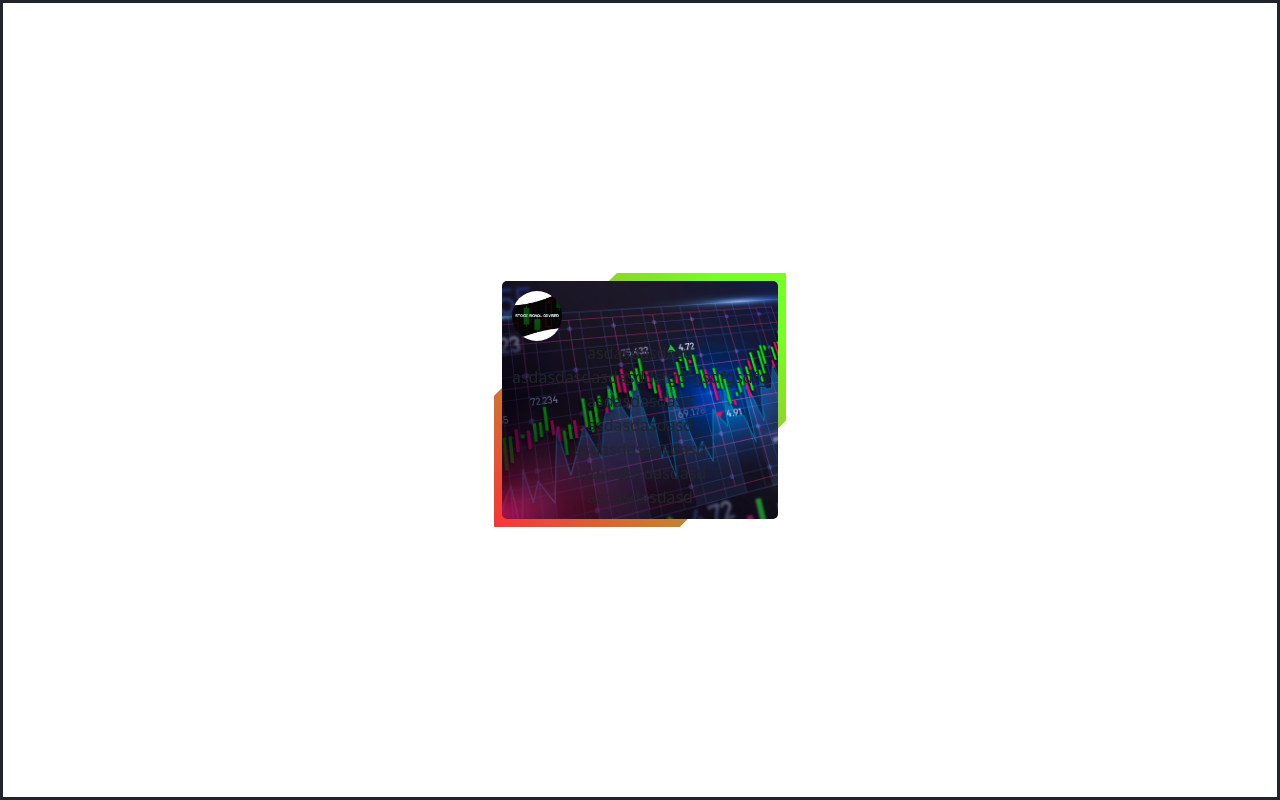
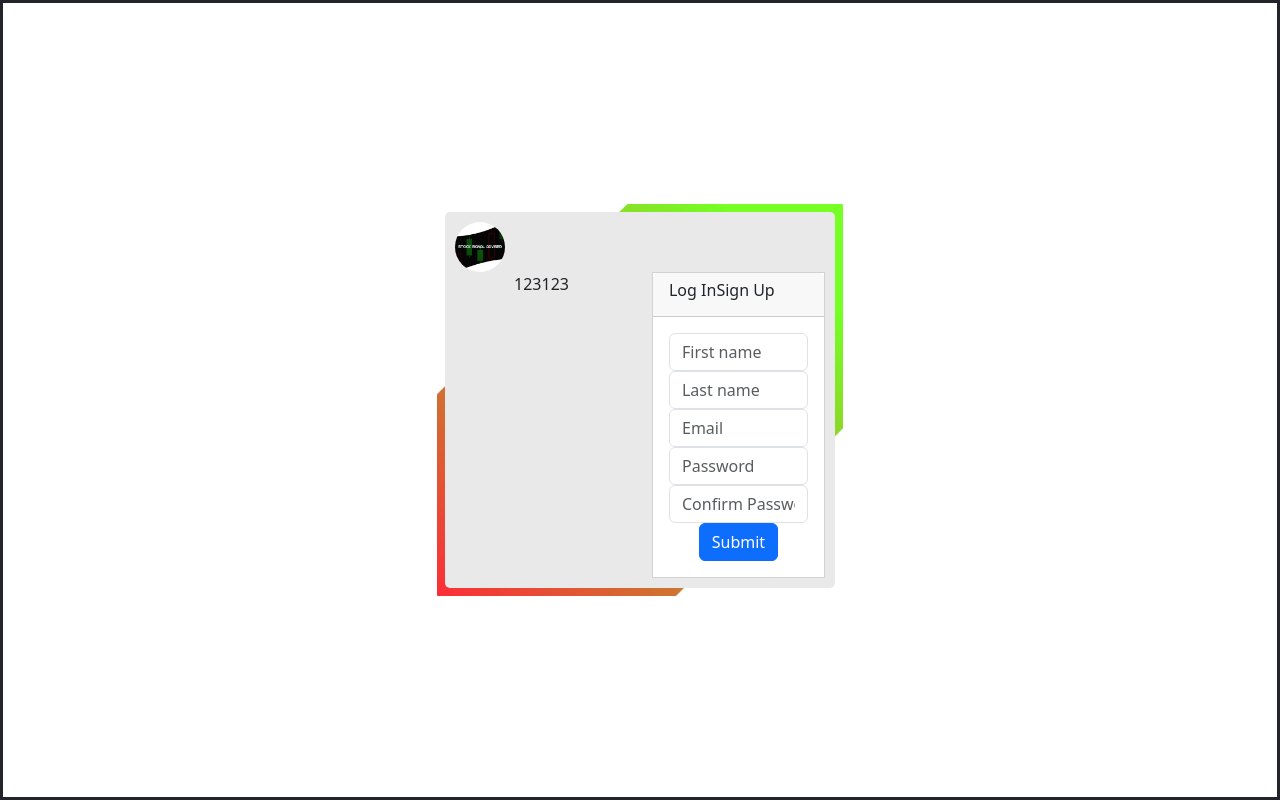
Before and after one commit to desh1997/stafrontend, a React (Create React App) app in the folder stafrontend/: page /register in a window 1280 px wide. Built offline with nearby package versions, Linux system fonts and the light colour scheme.

Commit message:
created basic login regiister layout

```diff
--- a/stafrontend/package.json
+++ b/stafrontend/package.json
@@ -3,11 +3,15 @@
   "version": "0.1.0",
   "private": true,
   "dependencies": {
+    "@fortawesome/fontawesome-svg-core": "^6.4.2",
+    "@fortawesome/free-solid-svg-icons": "^6.4.2",
+    "@fortawesome/react-fontawesome": "^0.2.0",
     "@testing-library/jest-dom": "^5.17.0",
     "@testing-library/react": "^13.4.0",
     "@testing-library/user-event": "^13.5.0",
     "axios": "^1.5.1",
     "bootstrap": "^5.3.2",
+    "font-awesome": "^4.7.0",
     "react": "^18.2.0",
     "react-dom": "^18.2.0",
     "react-router-dom": "^6.16.0",
--- a/stafrontend/src/Components/Assets/auth.css
+++ b/stafrontend/src/Components/Assets/auth.css
@@ -34,14 +34,15 @@
 }
 
 .myDiv {
-    background: url("../Assets/images/authFormBG.jpg");
+    /* background: url("../Assets/images/authFormBG.jpg"); */
     background-size: cover;
     box-sizing: border-box;
     background-position: center center;
     padding: 10px;
     border-radius: 5px;
-    /* background-color: rgba(255, 255, 255, 0.5); */
-    opacity: 100px;
+    /* background-color: rgba(72, 72, 72, 0.5); */
+    /* opacity: 100px; */
+    background-color: rgb(234, 233, 233);
 }
 
 .auth_header {
--- a/stafrontend/src/Components/Auth/Register.jsx
+++ b/stafrontend/src/Components/Auth/Register.jsx
@@ -1,8 +1,10 @@
 import Axios from '../../utility/api';
 import '../Assets/auth.css';
-import logo from '../Assets/images/logo.jpg'
+import logo from '../Assets/images/logo.jpg';
+// import React, { useState } from 'react';
 
 export const Register = () => {
+
     return (
         <div className='reg_container'>
             <div className='frame p-2'>
@@ -11,13 +13,29 @@
                         <div className='auth_header'>
                             <img className='logo' src={logo} alt="Your Logo"/>
                         </div>
-                        asdasdasdasd<br/>
-                        asdasdasdasdasddsfgdfgsdfgsdfg<br/>
-                        asdasdasdasd<br/>
-                        asdasdasdasd<br/>
-                        asdasdasdasdasd<br/>
-                        asdasdasdasdasd<br/>
-                        asdasdasdasd<br/>
+                        <div className='row'>
+                            <div className='col-6'>
+                                123123
+                            </div>
+                            <div className='col-6'>
+                                <div className='card rounded-0'>
+                                    <div className='card-header d-flex'>
+                                        <h6>Log In</h6>
+                                        <h6>Sign Up</h6>
+                                    </div>
+                                    <div className='card-body'>
+                                        <form>
+                                          <input type='text' className='form-control' placeholder='First name '/>
+                                          <input type='text' className='form-control' placeholder='Last name '/>
+                                          <input type='text' className='form-control' placeholder='Email '/>
+                                          <input type='password' className='form-control' placeholder='Password '/>
+                                          <input type='password' className='form-control' placeholder='Confirm Password '/>
+                                          <button className='btn btn-primary'>Submit</button>
+                                        </form>
+                                    </div>
+                                </div>
+                            </div>
+                        </div>
                     </div>
                 </div>
             </div>
```
Also changed, not shown: stafrontend/src/App.css (line endings or trailing spaces), 1 other file (tests, documents, lock files or other folders).
